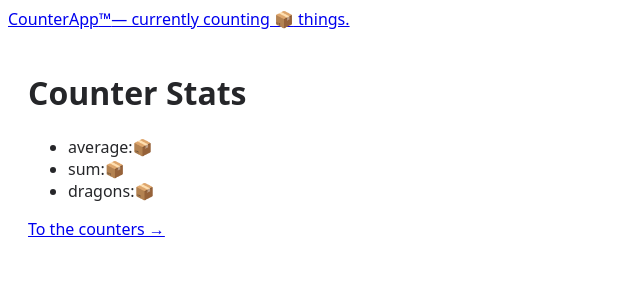
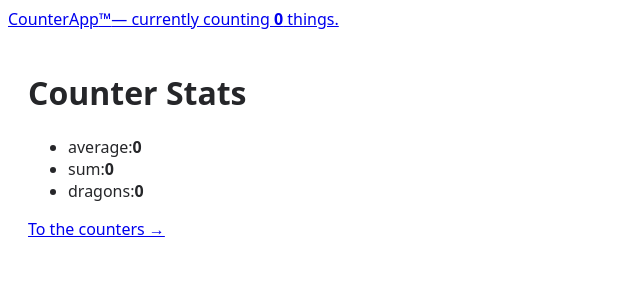
Before and after one commit to neuefische-web-demos/hh-web-24-3-react-global-state, a Next.js app: page / in a window 1280 px wide. Shown: the top 300 px of the page, without its empty margins (0-640 px from the left). Built offline with nearby package versions, Linux system fonts and the light colour scheme.

Commit message:
add demo code

```diff
--- a/components/Header.js
+++ b/components/Header.js
@@ -1,13 +1,13 @@
 import Link from 'next/link';
 
-export default function Header({ countSum = '📦' }) {
+export default function Header({ animalSum }) {
   return (
     <Link href="/">
       CounterApp
       <span role="img" aria-label="trademark">
         ™
       </span>
-      — currently counting <strong>{countSum}</strong> things.
+      — currently counting <strong>{animalSum}</strong> things.
     </Link>
   );
 }
--- a/pages/_app.js
+++ b/pages/_app.js
@@ -1,12 +1,62 @@
+import { useState } from 'react';
 import GlobalStyle from '../styles';
 import Header from '@/components/Header';
 
+const initalAnimals = [
+  { id: '1', name: 'Dogs', count: 0 },
+  { id: '2', name: 'Cats', count: 0 },
+  { id: '3', name: 'Dragons', count: 0 },
+];
+
 export default function App({ Component, pageProps }) {
+  const [animals, setAnimals] = useState(initalAnimals);
+
+  function handleAdd(animalID) {
+    setAnimals(
+      animals.map((animal) => {
+        return animal.id === animalID ? { ...animal, count: animal.count + 1 } : animal;
+      })
+    );
+  }
+
+  function handleSubtract(animalID) {
+    setAnimals(
+      animals.map((animal) => {
+        return animal.id === animalID ? { ...animal, count: animal.count - 1 } : animal;
+      })
+    );
+  }
+  // derived state
+  // [ 0, 0, 0 ]
+  const animalCounts = animals.map((animal) => animal.count);
+
+  console.log('animal COUNTS', animalCounts);
+
+  const animalSum = animalCounts.reduce((sum, animalCount) => sum + animalCount);
+
+  console.log('animal SUM', animalSum);
+  // summe der Zähler / Anzhal der Tier Arten
+  const countAverage = animalSum / animalCounts.length;
+
+  console.log('animal AVERAGE', countAverage);
+
+  const dragonCount = animals.find((animal) => animal.name === 'Dragons').count;
+
+  console.log('DRAGONS', dragonCount);
+
   return (
     <>
       <GlobalStyle />
-      <Header />
-      <Component {...pageProps} />
+      <Header animalSum={animalSum} />
+      <Component
+        {...pageProps}
+        animals={animals}
+        onAdd={handleAdd}
+        onSubtract={handleSubtract}
+        animalSum={animalSum}
+        dragonCount={dragonCount}
+        countAverage={countAverage}
+      />
     </>
   );
 }
--- a/pages/index.js
+++ b/pages/index.js
@@ -1,6 +1,7 @@
 import Link from 'next/link';
 
-export default function HomePage({ countAverage = '📦', countSum = '📦', dragons = '📦' }) {
+export default function HomePage({ animals, countAverage, animalSum, dragonCount }) {
+  console.log('HOMEPAGE', animals);
   return (
     <main>
       <h1>Counter Stats</h1>
@@ -9,10 +10,10 @@ export default function HomePage({ countAverage = '📦', countSum = '📦', dra
           average:<strong>{countAverage}</strong>
         </li>
         <li>
-          sum:<strong>{countSum}</strong>
+          sum:<strong>{animalSum}</strong>
         </li>
         <li>
-          dragons:<strong>{dragons}</strong>
+          dragons:<strong>{dragonCount}</strong>
         </li>
       </ul>
       <Link href="/counters">To the counters →</Link>
```
Also changed, not shown: components/Counter.js (+6 -13 lines), pages/counters.js (+4 -4 lines).
